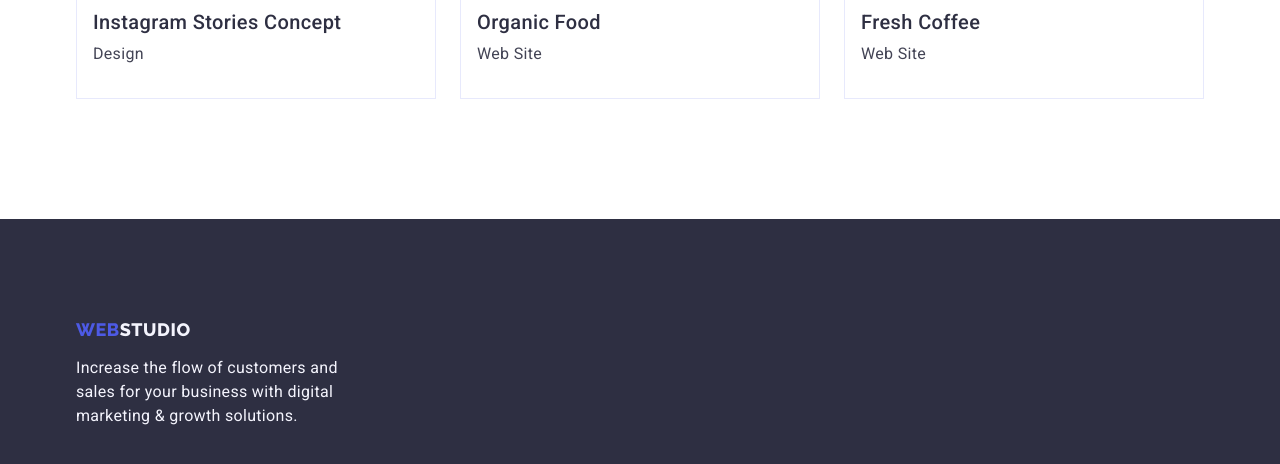
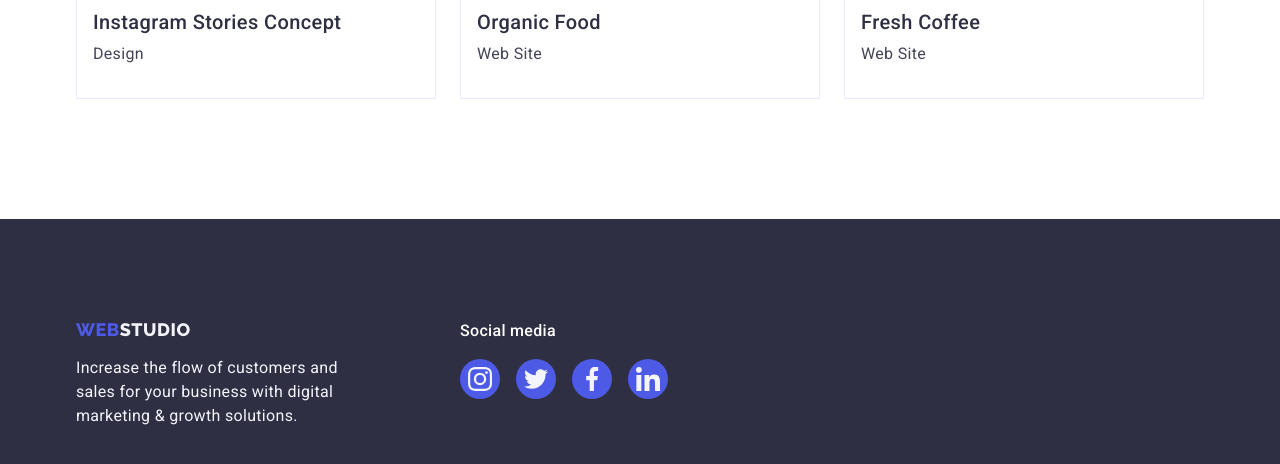
Before and after one commit to Arrdroid/goit-markup-hw-04, a plain HTML site: page portfolio.html in a window 1280 px wide. Shown: the part 1551-2015 px from the top of the page. Drawn offline with nearby package versions, Linux system fonts and the light colour scheme.

Commit message:
update portfolio.html

```diff
--- a/portfolio.html
+++ b/portfolio.html
@@ -213,7 +213,8 @@
 
     <!-- Footer  -->
     <footer class="footer">
-      <div class="container">
+      <div class="footer-div container">
+        <div>
           <a class="footer-logo link" href="./index.html"
             >Web<span class="footer-logotwo">Studio</span></a
           >
@@ -222,6 +223,40 @@
             digital marketing & growth solutions.
           </p>
         </div>
+        <div>
+          <p class="footer-text-icon">Social media</p>
+          <ul class="footer-icon-list list">
+            <li class="footer-item">
+              <a href="" class="footer-link">
+                <svg class="footer-icon-pic" width="24" height="24">
+                  <use href="./images/icon.svg#icon-instagram"></use>
+                </svg>
+              </a>
+            </li>
+            <li class="footer-item">
+              <a href="" class="footer-link">
+                <svg class="footer-icon-pic" width="24" height="24">
+                  <use href="./images/icon.svg#icon-twitter"></use>
+                </svg>
+              </a>
+            </li>
+            <li class="footer-item">
+              <a href="" class="footer-link">
+                <svg class="footer-icon-pic" width="24" height="24">
+                  <use href="./images/icon.svg#icon-facebook"></use>
+                </svg>
+              </a>
+            </li>
+            <li class="footer-item">
+              <a href="" class="footer-link">
+                <svg class="footer-icon-pic" width="24" height="24">
+                  <use href="./images/icon.svg#icon-linkedin"></use>
+                </svg>
+              </a>
+            </li>
+          </ul>
+        </div>
+      </div>
     </footer>
   </body>
 </html>
```
Lines whose indentation alone changed are shown as unchanged.
